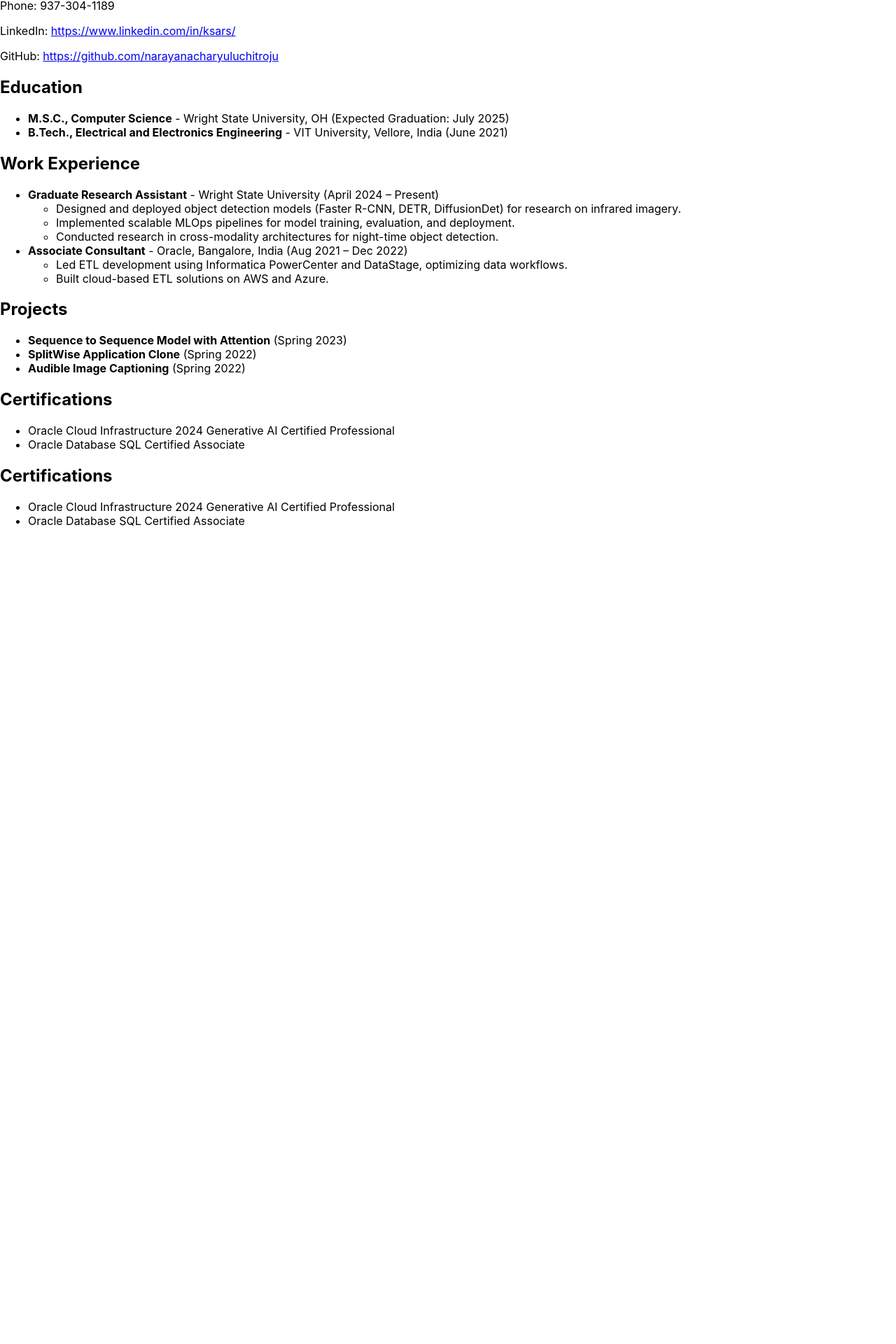
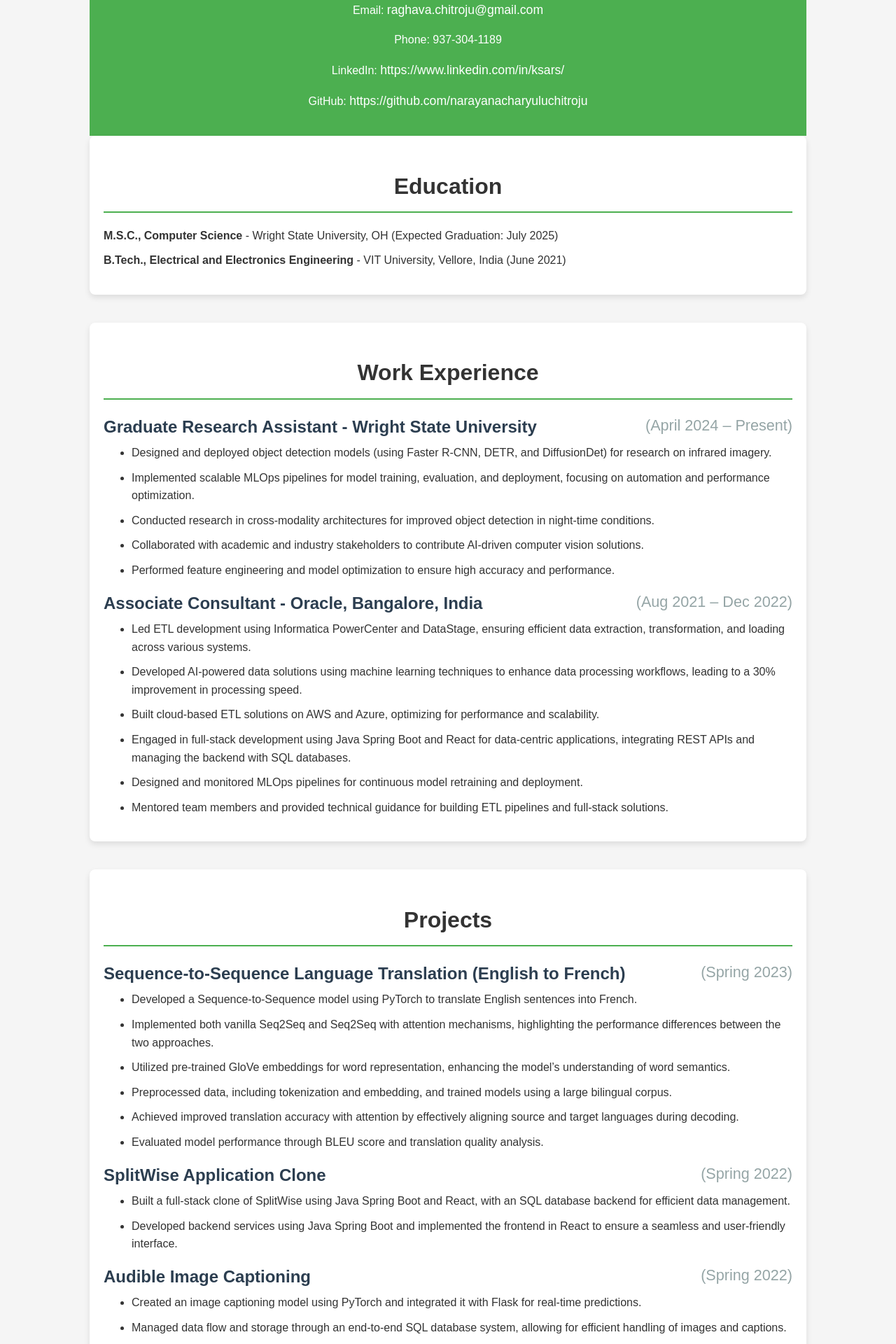
Before and after one commit to narayanacharyuluchitroju/portfolioapp, a React (Create React App) app: page / in a window 1280 px wide. Shown: the part 120-2040 px from the top of the page at 70% size. Before the commit the page ends 890 px from the top, so only its background shows below. Built offline with nearby package versions, Linux system fonts and the light colour scheme.

Commit message:
Updated App, Projects, WorkExperience, and Header components for enhanced styling

```diff
--- a/src/App.css
+++ b/src/App.css
@@ -1,48 +1,157 @@
-.App {
+/* src/styles.css */
+body {
+  font-family: 'Arial', sans-serif;
+  background-color: #f5f5f5;
+  color: #333;
+  margin: 0;
+  padding: 0;
+  line-height: 1.6;
+}
+
+.container {
+  width: 80%;
+  max-width: 1200px;
+  margin: 0 auto;
+  padding: 20px;
+}
+
+header {
+  background-color: #4CAF50;
+  color: white;
+  padding: 20px 0;
   text-align: center;
 }
 
-.App-logo {
-  height: 40vmin;
-  pointer-events: none;
+header h1 {
+  margin: 0;
+  font-size: 2.5em;
 }
 
-@media (prefers-reduced-motion: no-preference) {
-  .App-logo {
-    animation: App-logo-spin infinite 20s linear;
-  }
+header p a {
+  color: #fff;
+  text-decoration: none;
+  font-size: 1.1em;
 }
 
-.App-header {
-  background-color: #282c34;
-  min-height: 100vh;
-  display: flex;
-  flex-direction: column;
-  align-items: center;
-  justify-content: center;
-  font-size: calc(10px + 2vmin);
-  color: white;
+section {
+  margin-bottom: 40px;
+  background: white;
+  padding: 20px;
+  border-radius: 8px;
+  box-shadow: 0 4px 8px rgba(0, 0, 0, 0.1);
 }
 
-.App-link {
-  color: #61dafb;
+h2 {
+  border-bottom: 2px solid #4CAF50;
+  padding-bottom: 10px;
+  color: #4CAF50;
 }
 
-@keyframes App-logo-spin {
-  from {
-    transform: rotate(0deg);
-  }
-  to {
-    transform: rotate(360deg);
-  }
+ul {
+  list-style-type:None;
+  padding: 0;
 }
 
-/* src/App.css */
-.App {
-  font-family: Arial, sans-serif;
-  margin: 20px;
+ul li {
+  margin-bottom: 10px;
 }
 
-header, section {
+footer {
+  text-align: center;
+  padding: 20px;
+  background-color: #333;
+  color: white;
+  margin-top: 40px;
+}
+
+a {
+  color: #4CAF50;
+  text-decoration: none;
+}
+
+a:hover {
+  text-decoration: underline;
+}
+
+/* src/components/WorkExperience.css */
+.work-experience-section {
+  padding: 20px;
+}
+
+h2 {
+  text-align: center;
+  font-size: 2em;
+  color: #333;
   margin-bottom: 20px;
 }
+
+.job-title {
+  font-size: 1.5em;
+  margin-top: 15px;
+  margin-bottom: 5px;
+  color: #2c3e50;
+  display: flex;
+  justify-content: space-between;
+}
+
+.job-location {
+  font-style: italic;
+  color: #7f8c8d;
+  margin-left: 10px;
+}
+
+.job-duration {
+  color: #95a5a6;
+  font-size: 0.9em;
+  font-weight: normal;
+  margin-left: 10px;
+}
+
+.job-description {
+  padding-left: 20px;
+}
+
+.job-description ul {
+  list-style: disc;
+  padding-left: 20px;
+}
+
+.job-description li {
+  margin-bottom: 10px;
+}
+
+/* src/components/Projects.css */
+.projects-section {
+  padding: 20px;
+}
+
+
+
+.project-title {
+  font-size: 1.5em;
+  margin-top: 15px;
+  margin-bottom: 5px;
+  color: #2c3e50;
+  display: flex;
+  justify-content: space-between;
+}
+
+.project-duration {
+  color: #95a5a6;
+  font-size: 0.9em;
+  font-weight: normal;
+  margin-left: 10px;
+}
+
+.project-description {
+  padding-left: 20px;
+}
+
+.project-description ul {
+  list-style: disc;
+  padding-left: 20px;
+}
+
+.project-description li {
+  margin-bottom: 10px;
+}
--- a/src/App.js
+++ b/src/App.js
@@ -1,5 +1,6 @@
 // src/App.js
 import React from 'react';
+import './App.css';
 import Header from './components/Header';
 import Education from './components/Education';
 import WorkExperience from './components/WorkExperience';
@@ -9,13 +10,16 @@ import Skills from './components/Skills';
 
 function App() {
   return (
-    <div className="App">
+    <div className="container">
       <Header />
       <Education />
       <WorkExperience />
       <Projects />
       <Certifications />
       <Skills />
+      <footer>
+        &copy; 2024 Raghavendra Chitroju
+      </footer>
     </div>
   );
 }
--- a/src/components/Header.js
+++ b/src/components/Header.js
@@ -5,7 +5,7 @@ const Header = () => {
   return (
     <header>
       <h1>Raghavendra Chitroju</h1>
-      <p>Email: <a href="mailto:narayanacharyulu.chitroju@gmail.com">narayanacharyulu.chitroju@gmail.com</a></p>
+      <p>Email: <a href="mailto:raghava.chitroju@gmail.com">raghava.chitroju@gmail.com</a></p>
       <p>Phone: 937-304-1189</p>
       <p>LinkedIn: <a href="https://www.linkedin.com/in/ksars/">https://www.linkedin.com/in/ksars/</a></p>
       <p>GitHub: <a href="https://github.com/narayanacharyuluchitroju">https://github.com/narayanacharyuluchitroju</a></p>
--- a/src/components/Projects.js
+++ b/src/components/Projects.js
@@ -3,12 +3,49 @@ import React from 'react';
 
 const Projects = () => {
   return (
-    <section>
+    <section className="projects-section">
       <h2>Projects</h2>
       <ul>
-        <li><strong>Sequence to Sequence Model with Attention</strong> (Spring 2023)</li>
-        <li><strong>SplitWise Application Clone</strong> (Spring 2022)</li>
-        <li><strong>Audible Image Captioning</strong> (Spring 2022)</li>
+        <li>
+          <div className="project-title">
+            <strong>Sequence-to-Sequence Language Translation (English to French)</strong>
+            <span className="project-duration">(Spring 2023)</span>
+          </div>
+          <div className="project-description">
+            <ul>
+              <li>Developed a Sequence-to-Sequence model using PyTorch to translate English sentences into French.</li>
+              <li>Implemented both vanilla Seq2Seq and Seq2Seq with attention mechanisms, highlighting the performance differences between the two approaches.</li>
+              <li>Utilized pre-trained GloVe embeddings for word representation, enhancing the model’s understanding of word semantics.</li>
+              <li>Preprocessed data, including tokenization and embedding, and trained models using a large bilingual corpus.</li>
+              <li>Achieved improved translation accuracy with attention by effectively aligning source and target languages during decoding.</li>
+              <li>Evaluated model performance through BLEU score and translation quality analysis.</li>
+            </ul>
+          </div>
+        </li>
+        <li>
+          <div className="project-title">
+            <strong>SplitWise Application Clone</strong>
+            <span className="project-duration">(Spring 2022)</span>
+          </div>
+          <div className="project-description">
+            <ul>
+              <li>Built a full-stack clone of SplitWise using Java Spring Boot and React, with an SQL database backend for efficient data management.</li>
+              <li>Developed backend services using Java Spring Boot and implemented the frontend in React to ensure a seamless and user-friendly interface.</li>
+            </ul>
+          </div>
+        </li>
+        <li>
+          <div className="project-title">
+            <strong>Audible Image Captioning</strong>
+            <span className="project-duration">(Spring 2022)</span>
+          </div>
+          <div className="project-description">
+            <ul>
+              <li>Created an image captioning model using PyTorch and integrated it with Flask for real-time predictions.</li>
+              <li>Managed data flow and storage through an end-to-end SQL database system, allowing for efficient handling of images and captions.</li>
+            </ul>
+          </div>
+        </li>
       </ul>
     </section>
   );
--- a/src/components/WorkExperience.js
+++ b/src/components/WorkExperience.js
@@ -3,23 +3,39 @@ import React from 'react';
 
 const WorkExperience = () => {
   return (
-    <section>
+    <section className="work-experience-section">
       <h2>Work Experience</h2>
       <ul>
         <li>
-          <strong>Graduate Research Assistant</strong> - Wright State University (April 2024 – Present)
-          <ul>
-            <li>Designed and deployed object detection models (Faster R-CNN, DETR, DiffusionDet) for research on infrared imagery.</li>
-            <li>Implemented scalable MLOps pipelines for model training, evaluation, and deployment.</li>
-            <li>Conducted research in cross-modality architectures for night-time object detection.</li>
-          </ul>
+          <div className="job-title">
+            <strong>Graduate Research Assistant - Wright State University</strong>
+            <span className="job-duration">(April 2024 – Present)</span>
+          </div>
+          <div className="job-description">
+            <ul>
+              <li>Designed and deployed object detection models (using Faster R-CNN, DETR, and DiffusionDet) for research on infrared imagery.</li>
+              <li>Implemented scalable MLOps pipelines for model training, evaluation, and deployment, focusing on automation and performance optimization.</li>
+              <li>Conducted research in cross-modality architectures for improved object detection in night-time conditions.</li>
+              <li>Collaborated with academic and industry stakeholders to contribute AI-driven computer vision solutions.</li>
+              <li>Performed feature engineering and model optimization to ensure high accuracy and performance.</li>
+            </ul>
+          </div>
         </li>
         <li>
-          <strong>Associate Consultant</strong> - Oracle, Bangalore, India (Aug 2021 – Dec 2022)
-          <ul>
-            <li>Led ETL development using Informatica PowerCenter and DataStage, optimizing data workflows.</li>
-            <li>Built cloud-based ETL solutions on AWS and Azure.</li>
-          </ul>
+          <div className="job-title">
+            <strong>Associate Consultant - Oracle, Bangalore, India</strong>
+            <span className="job-duration">(Aug 2021 – Dec 2022)</span>
+          </div>
+          <div className="job-description">
+            <ul>
+              <li>Led ETL development using Informatica PowerCenter and DataStage, ensuring efficient data extraction, transformation, and loading across various systems.</li>
+              <li>Developed AI-powered data solutions using machine learning techniques to enhance data processing workflows, leading to a 30% improvement in processing speed.</li>
+              <li>Built cloud-based ETL solutions on AWS and Azure, optimizing for performance and scalability.</li>
+              <li>Engaged in full-stack development using Java Spring Boot and React for data-centric applications, integrating REST APIs and managing the backend with SQL databases.</li>
+              <li>Designed and monitored MLOps pipelines for continuous model retraining and deployment.</li>
+              <li>Mentored team members and provided technical guidance for building ETL pipelines and full-stack solutions.</li>
+            </ul>
+          </div>
         </li>
       </ul>
     </section>
```
